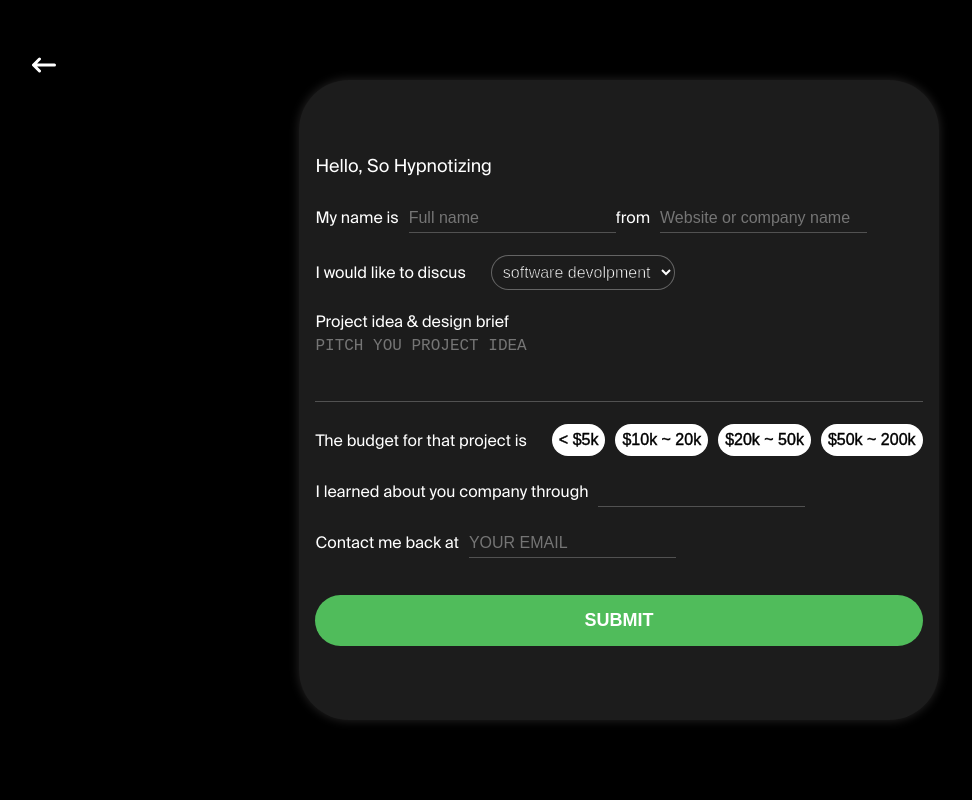
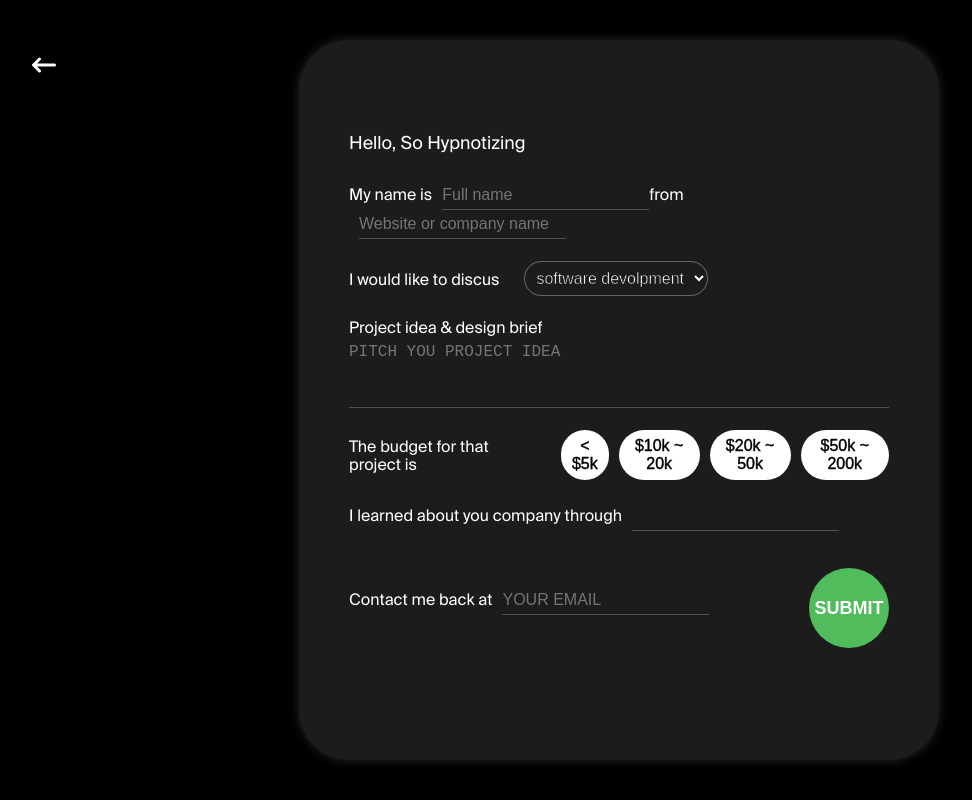
Before and after one commit to shobky/so-hypnotizeing, a React app: page /contact in a window 1280 px wide. Shown: the whole page, without its empty margins (21-993 px from the left). Built offline with nearby package versions, Linux system fonts and the light colour scheme.

Commit message:
'circle-btn'

```diff
--- a/src/pages/form/Form.js
+++ b/src/pages/form/Form.js
@@ -59,11 +59,13 @@ const Form = () => {
                     </div>
                     <br />
                     <div className='contactme_container'>
-                        <label type="text" className='form_label '>Contact me back at</label>
-                        <input placeholder='YOUR EMAIL' className='form_input form_input-margin ' />
+                        <div>
+                            <label type="text" className='form_label '>Contact me back at</label>
+                            <input placeholder='YOUR EMAIL' className='form_input form_input-margin ' />
+                        </div>
+                        <button type='button' className='form_button'> SUBMIT </button>
                     </div>
                     <br />
-                    <button type='button' className='form_button'> SUBMIT </button>
 
 
 
--- a/src/pages/form/form.css
+++ b/src/pages/form/form.css
@@ -26,16 +26,17 @@
 
     .form_container {
         width: 50vw;
-        height: 80vh;
+        height: 90vh;
         box-sizing: border-box;
         background-color: #1C1C1C;
         display: flex;
         flex-direction: column;
         justify-content: center;
         align-items: center;
-        margin: 10vh 25vw;
+        margin: 5vh 25vw;
         color: white;
         border-radius: 50px;
+        padding: 20px 50px;
         box-shadow: 0 0 10px 1px rgba(92, 91, 91, 0.355);
     }
 
@@ -79,6 +80,12 @@
         resize: none;
         height: 70px;
     }
+    .contactme_container{
+        display: flex;
+        align-items: center;
+        gap: 25px;
+        justify-content: space-between;
+    }
 
     .form_button {
         background-color: #50BC5B;
@@ -92,7 +99,9 @@
         justify-content: center;
         gap: 5px;
         margin-top: 15px;
-        border-radius: 50px;
+        border-radius: 50%;
+        height: 80px;
+        width: 80px;
     }
 
     .form_button:hover {
```
